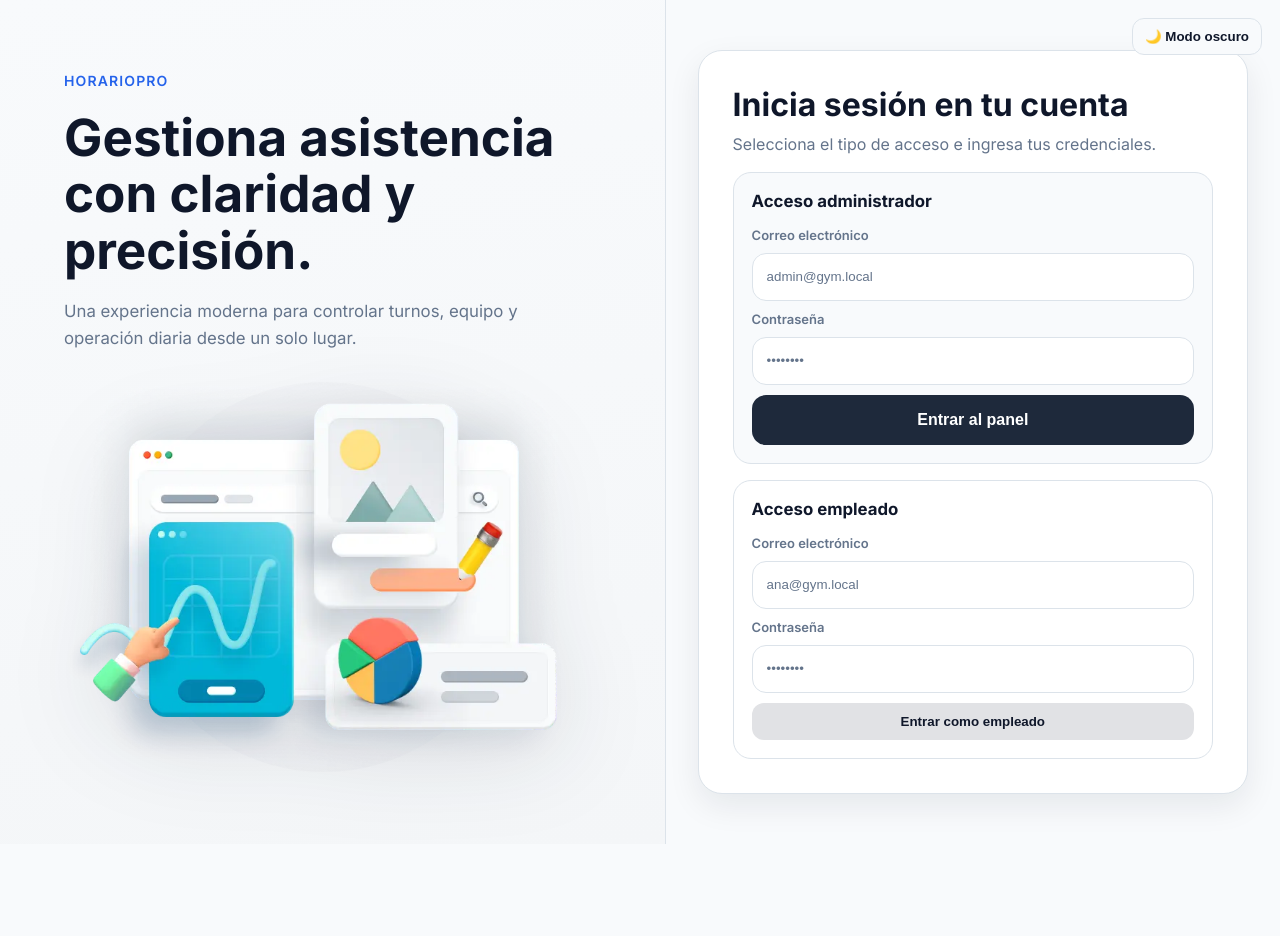
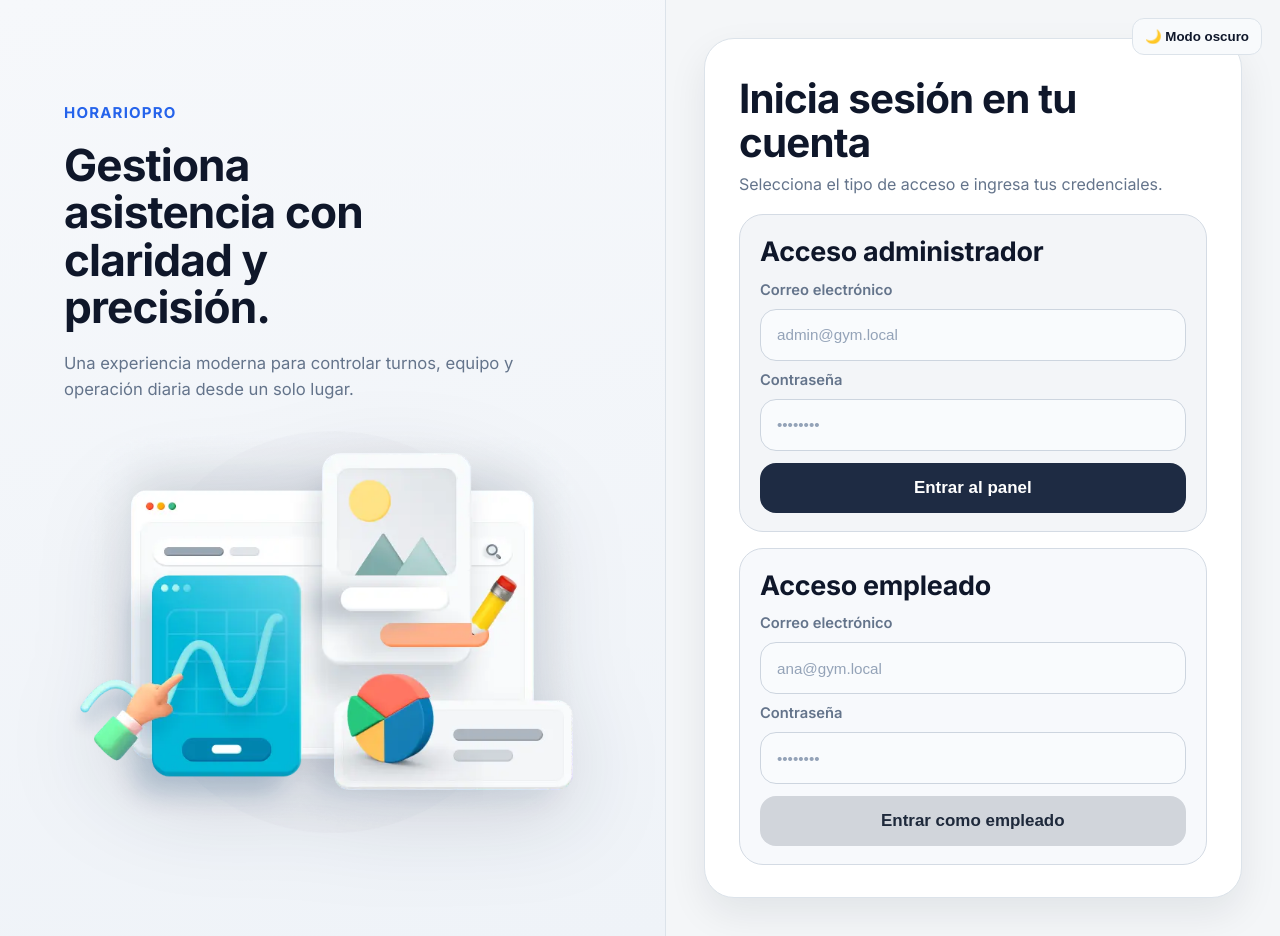
Before and after one commit to julioski85/horarioempleados, a PHP site: page /login in a window 1280 px wide. Before the commit the page ends 844 px from the top, so only its background shows below. Run offline with PHP 8.4, Linux system fonts and the light colour scheme.

Commit message:
Refina layout y estilos del login para alinearlo al preview

```diff
--- a/assets/css/app.css
+++ b/assets/css/app.css
@@ -70,26 +70,30 @@ input:focus,select:focus,.auth-input:focus{outline:none;border-color:var(--brand
 .badge{padding:6px 10px;background:#eef2ff;border-radius:999px;font-weight:600;color:#243b84}
 .badge.ok{background:#dcfce7;color:#166534}.badge.warn{background:#ffedd5;color:#9a3412}
 
-.auth-shell{min-height:100vh;display:grid;grid-template-columns:minmax(320px,52%) minmax(320px,48%);background:var(--bg)}
-.auth-visual-panel{background:linear-gradient(170deg,var(--card-soft),var(--bg-elev));padding:72px 64px;display:flex;flex-direction:column;justify-content:center;gap:20px;border-right:1px solid var(--line)}
-.auth-kicker{margin:0;font-size:14px;font-weight:600;letter-spacing:.08em;text-transform:uppercase;color:#2563eb}
-.auth-title{margin:0;font-size:clamp(2.3rem,4vw,3.2rem);line-height:1.1;max-width:18ch}
-.auth-subtitle{margin:0;max-width:52ch;color:var(--muted);font-size:1.05rem;line-height:1.6}
-.auth-illustration{width:min(520px,100%);margin-top:10px;filter:drop-shadow(0 20px 45px rgba(15,23,42,.12))}
-.auth-form-panel{padding:32px;display:grid;place-items:center}
-.auth-card{width:min(560px,100%);background:var(--card);border:1px solid var(--line);border-radius:24px;padding:34px;box-shadow:var(--shadow)}
-.auth-card h2{margin:0;font-size:2rem}
-.auth-card>p{margin:10px 0 0;color:var(--muted)}
+.auth-shell{min-height:100vh;display:grid;grid-template-columns:minmax(320px,52%) minmax(320px,48%);background:var(--bg-elev)}
+.auth-visual-panel{padding:72px clamp(44px,5vw,88px);display:flex;justify-content:center;align-items:center;background:linear-gradient(170deg,#f6f8fb 0%,#eff3f8 100%);border-right:1px solid var(--line)}
+.auth-visual-content{width:min(660px,100%);display:grid;gap:20px}
+.auth-kicker{margin:0;font-size:15px;font-weight:700;letter-spacing:.08em;text-transform:uppercase;color:#2563eb}
+.auth-title{margin:0;font-size:clamp(2.3rem,3.45vw,3.95rem);line-height:1.07;max-width:13ch;letter-spacing:-.02em}
+.auth-subtitle{margin:0;max-width:48ch;color:#64748b;font-size:1.04rem;line-height:1.55}
+.auth-illustration{width:min(560px,100%);margin-top:8px;filter:drop-shadow(0 26px 44px rgba(15,23,42,.14))}
+.auth-form-panel{padding:38px clamp(28px,3vw,56px);display:grid;place-items:center}
+.auth-card{width:min(640px,100%);background:var(--card);border:1px solid var(--line);border-radius:30px;padding:38px 34px 32px;box-shadow:0 16px 38px rgba(15,23,42,.08)}
+.auth-card h2{margin:0;font-size:2.52rem;line-height:1.08;letter-spacing:-.02em}
+.auth-card>p{margin:10px 0 0;color:var(--muted);font-size:1rem}
 .alert{padding:12px 14px;border-radius:12px;background:var(--danger-bg);color:var(--danger-ink);margin:18px 0;border:1px solid color-mix(in oklab,var(--danger-ink) 28%, transparent)}
-.auth-form-grid{display:grid;gap:16px;margin-top:18px}
-.panel{background:var(--card-soft);border:1px solid var(--line);border-radius:18px;padding:18px;display:grid;gap:10px}
-.panel h3{margin:0 0 6px 0;font-size:1.05rem}
-.panel label{font-size:13px;font-weight:600;color:var(--muted)}
-.panel-secondary{background:var(--card)}
-.auth-input{height:48px;padding:0 14px;border-radius:14px}
-.auth-button{height:50px;border:0;border-radius:14px;background:var(--brand);color:#fff;font-weight:700;font-size:1rem;cursor:pointer;transition:background .2s ease,transform .2s ease}
+.auth-form-grid{display:grid;gap:16px;margin-top:20px}
+.panel{background:#f3f5f8;border:1px solid #d4dbe4;border-radius:24px;padding:22px 20px 18px;display:grid;gap:10px}
+.panel h3{margin:0 0 4px 0;font-size:1.68rem;line-height:1.1;letter-spacing:-.01em}
+.panel label{font-size:.92rem;font-weight:600;color:#64748b}
+.panel-secondary{background:#f7f9fc}
+.auth-input{height:52px;padding:0 16px;border-radius:16px;border-color:#cdd5df;background:#f9fbfd;font-size:.95rem}
+.auth-input::placeholder{color:#94a3b8}
+.auth-button{height:50px;border:0;border-radius:16px;background:#1e2b43;color:#fff;font-weight:700;font-size:1.06rem;cursor:pointer;transition:background .2s ease,transform .2s ease;margin-top:2px}
 .auth-button:hover{background:var(--brand-hover)}
 .auth-button:active{transform:translateY(1px)}
+.auth-button-secondary{background:#d1d5db;color:#1e293b}
+.auth-button-secondary:hover{background:#c4cad3}
 
 .login-wrap{min-height:100vh;display:grid;place-items:center;padding:24px;background:radial-gradient(circle at top,#3673ff 0,#112f74 45%,#08183f 100%)}
 .login-card{width:min(980px,100%);background:#fff;border-radius:24px;padding:34px;box-shadow:0 30px 60px rgba(0,0,0,.2)}
@@ -106,7 +110,11 @@ input:focus,select:focus,.auth-input:focus{outline:none;border-color:var(--brand
 @media (max-width:1100px){
   .auth-shell{grid-template-columns:1fr}
   .auth-visual-panel{padding:48px 28px 24px;border-right:0;border-bottom:1px solid var(--line)}
+  .auth-visual-content{max-width:760px}
   .auth-illustration{max-width:360px}
+  .auth-card h2{font-size:2.22rem}
+  .panel h3{font-size:1.35rem}
+  .auth-button{font-size:1rem}
 }
 @media (max-width:1000px){
   .app-shell{grid-template-columns:92px 1fr}
@@ -122,5 +130,10 @@ input:focus,select:focus,.auth-input:focus{outline:none;border-color:var(--brand
   .auth-form-panel{padding:16px}
   .auth-card{padding:22px;border-radius:18px}
   .auth-title{font-size:2rem}
+  .auth-card h2{font-size:2rem}
+  .panel h3{font-size:1.3rem}
+  .panel label{font-size:.9rem}
+  .auth-input{height:48px}
+  .auth-button{height:48px;font-size:1.05rem;border-radius:12px}
   .auth-visual-panel{display:none}
 }
--- a/private/views/auth/login.php
+++ b/private/views/auth/login.php
@@ -1,9 +1,11 @@
 <div class="auth-shell">
   <section class="auth-visual-panel">
-    <p class="auth-kicker">HorarioPro</p>
-    <h1 class="auth-title">Gestiona asistencia con claridad y precisión.</h1>
-    <p class="auth-subtitle">Una experiencia moderna para controlar turnos, equipo y operación diaria desde un solo lugar.</p>
-    <img class="auth-illustration" src="<?= htmlspecialchars(($base_path ?? '') . '/assets/uploads/base/illustration-dashboard.webp') ?>" alt="Ilustración del panel de HorarioPro">
+    <div class="auth-visual-content">
+      <p class="auth-kicker">HorarioPro</p>
+      <h1 class="auth-title">Gestiona asistencia con claridad y precisión.</h1>
+      <p class="auth-subtitle">Una experiencia moderna para controlar turnos, equipo y operación diaria desde un solo lugar.</p>
+      <img class="auth-illustration" src="<?= htmlspecialchars(($base_path ?? '') . '/assets/uploads/base/illustration-dashboard.webp') ?>" alt="Ilustración del panel de HorarioPro">
+    </div>
   </section>
 
   <section class="auth-form-panel">
@@ -30,7 +32,7 @@
           <input id="employee-email" class="auth-input" name="email" type="email" placeholder="ana@gym.local" required>
           <label for="employee-password">Contraseña</label>
           <input id="employee-password" class="auth-input" name="password" type="password" placeholder="••••••••" required>
-          <button class="btn" type="submit">Entrar como empleado</button>
+          <button class="auth-button auth-button-secondary" type="submit">Entrar como empleado</button>
         </form>
       </div>
     </div>
```
